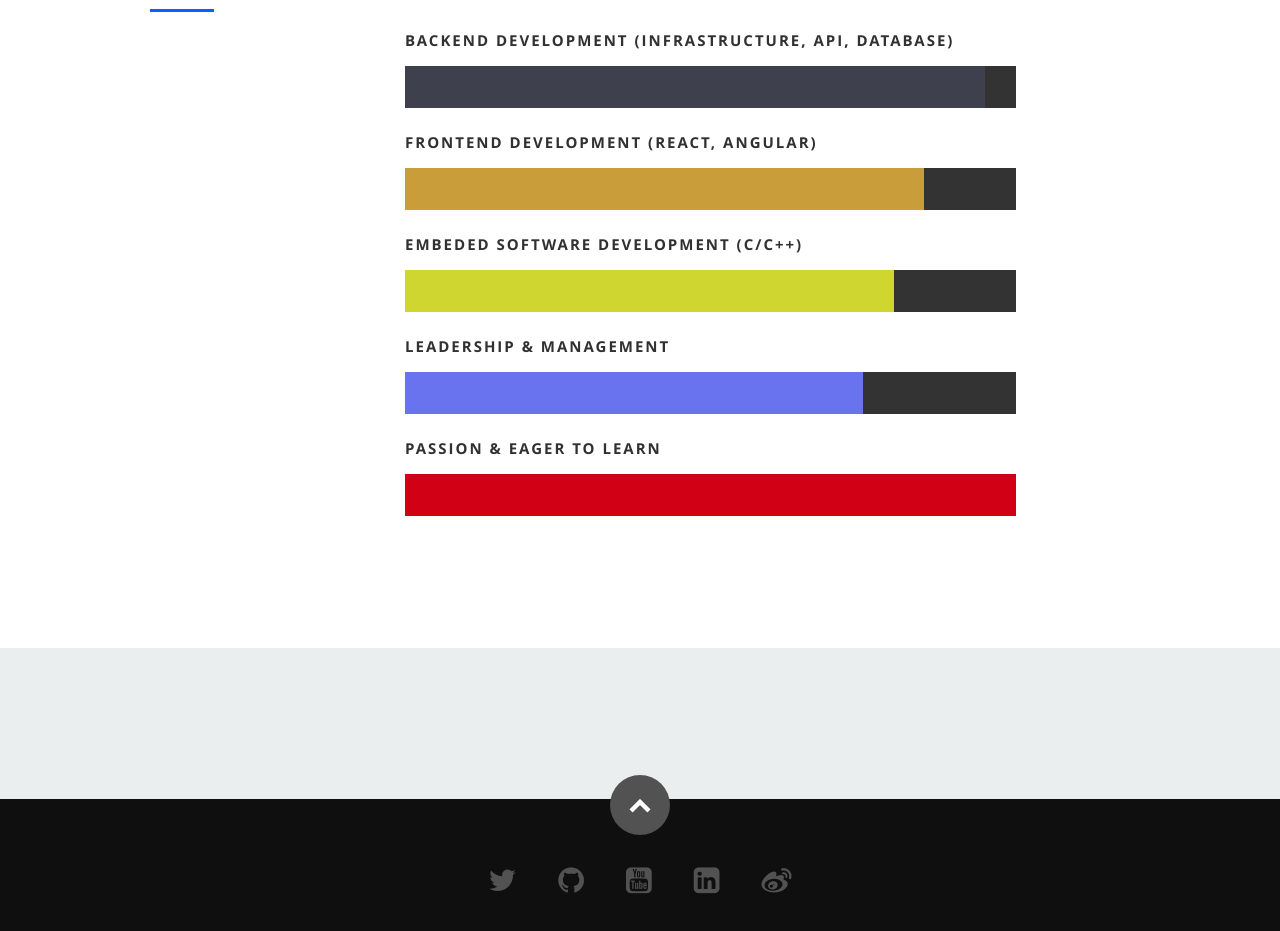
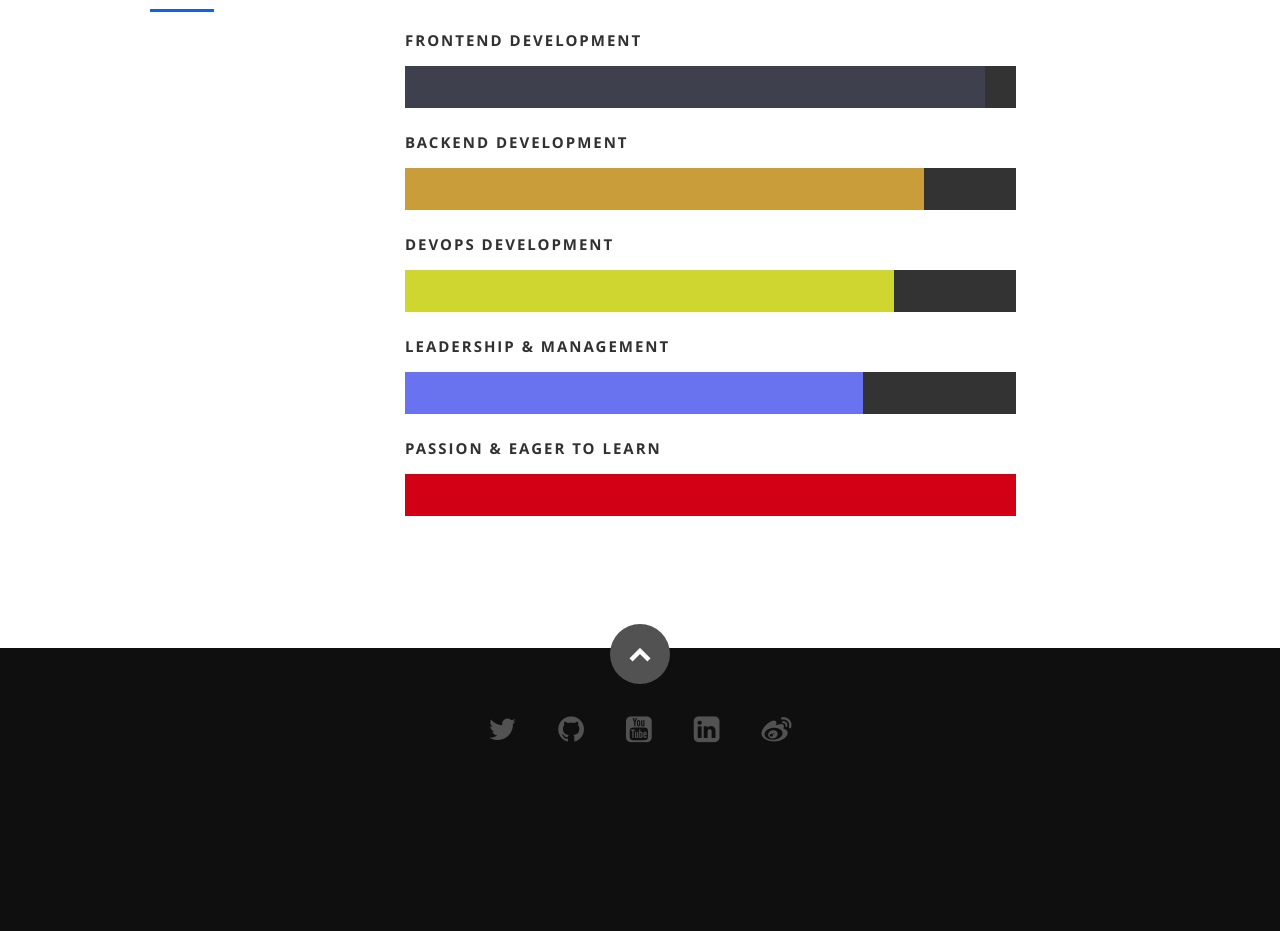
Before and after one commit to xinrong789/PersonalCV, a React (Create React App) app: page / in a window 1280 px wide. Shown: the part 1942-2873 px from the top of the page. After the commit the page ends 2765 px from the top, so only its background shows below. Built offline with nearby package versions, Linux system fonts and the light colour scheme.

Commit message:
updata personal info

```diff
--- a/public/resumeData.json
+++ b/public/resumeData.json
@@ -13,17 +13,7 @@
       "line1": "City: Adelaide (available to work in any city)",
       "line2": "Country: Australia"
     },
-    "youtube": {
-      "english": {
-        "name": "David on Cloud",
-        "url": "https://www.youtube.com/channel/UCykMC_fzatQPcbun0VYG3YA"
-      },
-      "chinese": {
-        "name": "澳洲程序员大卫",
-        "url": "https://www.youtube.com/@aus-david"
-      }
-    },
-    "website": "http://cyberlark.com.au",
+
     "resumedownload": "./images/resume.pdf",
     "social": [
       {
@@ -73,15 +63,15 @@
     ],
     "skills": [
       {
-        "name": "Backend Development (Infrastructure, API, Database)",
+        "name": "Frontend Development ",
         "level": "95%"
       },
       {
-        "name": "Frontend Development (React, Angular)",
+        "name": "Backend Development",
         "level": "85%"
       },
       {
-        "name": "Embeded Software development (C/C++)",
+        "name": "DevOps Development",
         "level": "80%"
       },
       {
@@ -93,8 +83,5 @@
         "level": "100%"
       }
     ]
-  },
-  "portfolio": {
-    "projects": []
   }
 }
--- a/src/App.js
+++ b/src/App.js
@@ -5,8 +5,6 @@ import Header from "./Components/Header"
 import Footer from "./Components/Footer"
 import About from "./Components/About"
 import Resume from "./Components/Resume"
-
-import Portfolio from "./Components/Portfolio"
 
 class App extends Component {
   constructor(props) {
@@ -42,7 +40,7 @@ class App extends Component {
         <Header data={this.state.resumeData.main} />
         <About data={this.state.resumeData.main} />
         <Resume data={this.state.resumeData.resume} />
-        <Portfolio data={this.state.resumeData.portfolio} />
+        {/* <Portfolio data={this.state.resumeData.portfolio} /> */}
 
         <Footer data={this.state.resumeData.main} />
       </div>
--- a/src/Components/Portfolio.js
+++ /dev/null
@@ -1,41 +0,0 @@
-import React, { Component } from "react"
-
-class Portfolio extends Component {
-  render() {
-    if (!this.props.data) return null
-
-    var portfolio = this.props.data.projects.map(function (project) {
-      var imageUrl = "images/portfolio/" + (project.image ? project.image : "sample-image.svg")
-      return (
-        <div key={project.title} className="columns portfolio-item">
-          <div className="item-wrap">
-            <a href={project.url} title="">
-              <img alt="" src={imageUrl} />
-              <div className="overlay">
-                <div className="portfolio-item-meta">
-                  <h5>{project.title}</h5>
-                  <p>{project.description}</p>
-                </div>
-              </div>
-            </a>
-          </div>
-        </div>
-      )
-    })
-
-    return (
-      <section id="portfolio">
-        <div className="row">
-          <div className="twelve columns collapsed">
-            {/* <h1>Check Out Some of My Works.</h1> */}
-            <div id="portfolio-wrapper" className="bgrid-quarters s-bgrid-thirds cf">
-              {portfolio}
-            </div>
-          </div>
-        </div>
-      </section>
-    )
-  }
-}
-
-export default Portfolio
```
Also changed, not shown: src/Components/Resume.js (+19 -19 lines).
